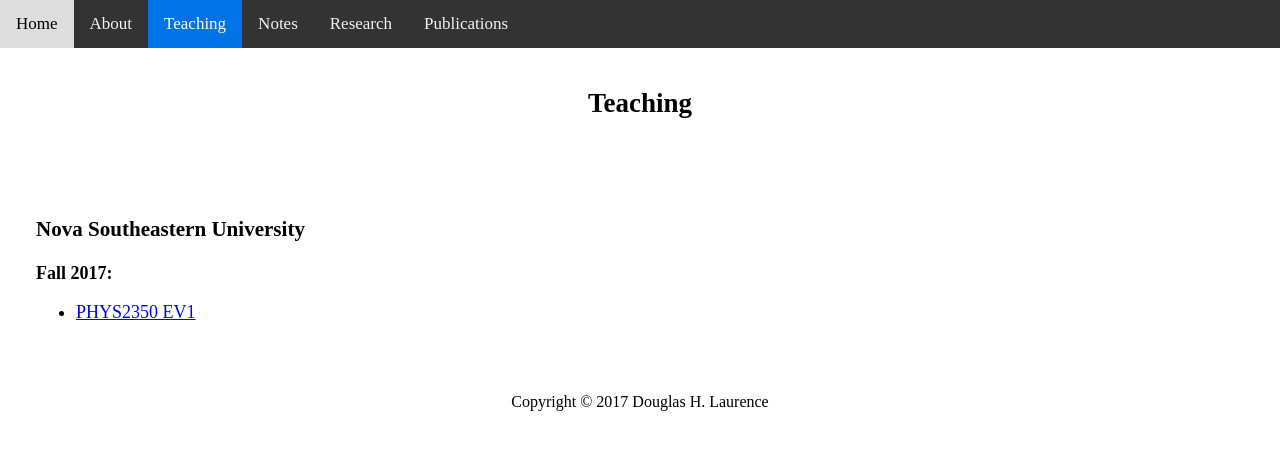
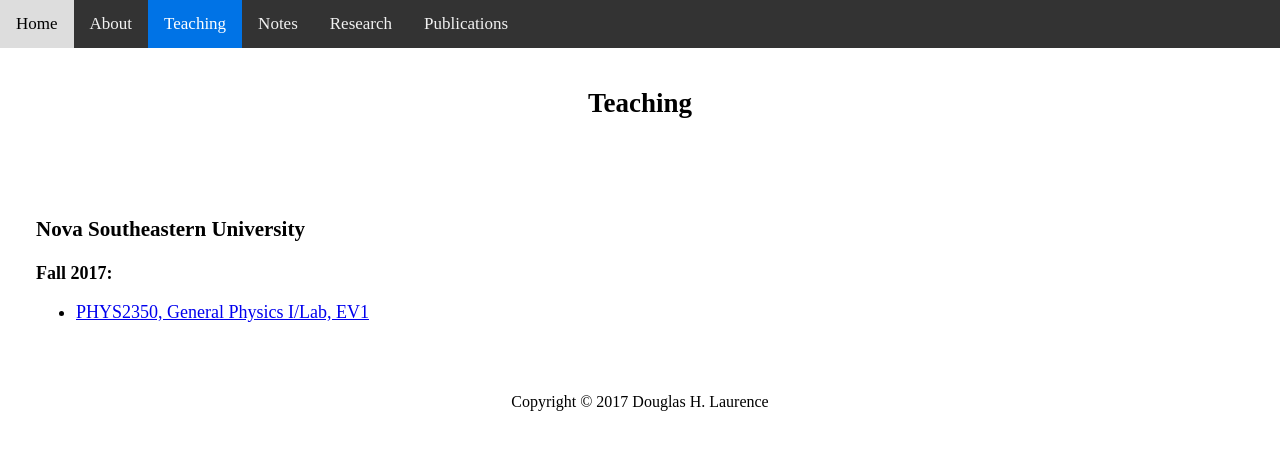
Before and after one commit to dhlaurence/dhlaurence.github.io, a Jekyll site: the page built from teaching.html, in a window 1280 px wide. Shown: the top 450 px of the page. Built offline with Jekyll 4.4.1, drawn with Linux system fonts in a browser that asks for light colours.

Commit message:
Update teaching.html

```diff
--- a/teaching.html
+++ b/teaching.html
@@ -13,7 +13,7 @@ title: Teaching
   <p><b>Fall 2017:</b></p>
 
   <ul>
-    <li><a href="http://www.blazartheory.com/teaching/phys2350fall17.html">PHYS2350 EV1</a></li>
+    <li><a href="http://www.blazartheory.com/teaching/phys2350fall17.html">PHYS2350, General Physics I/Lab, EV1</a></li>
   </ul>
 
 </article>
```
